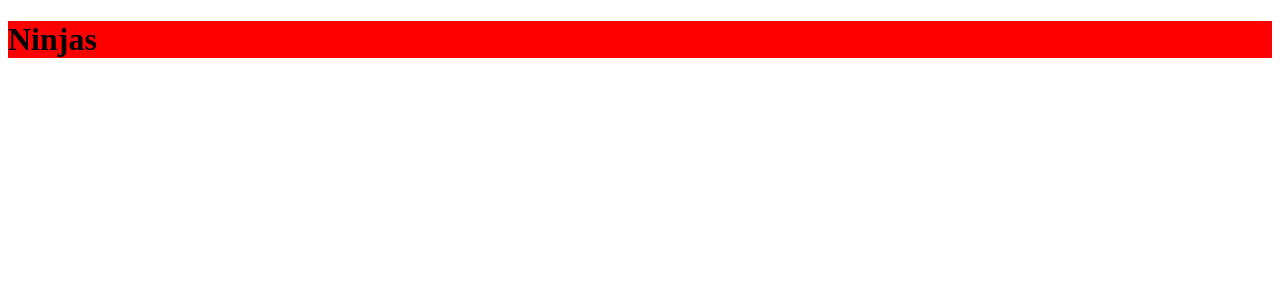
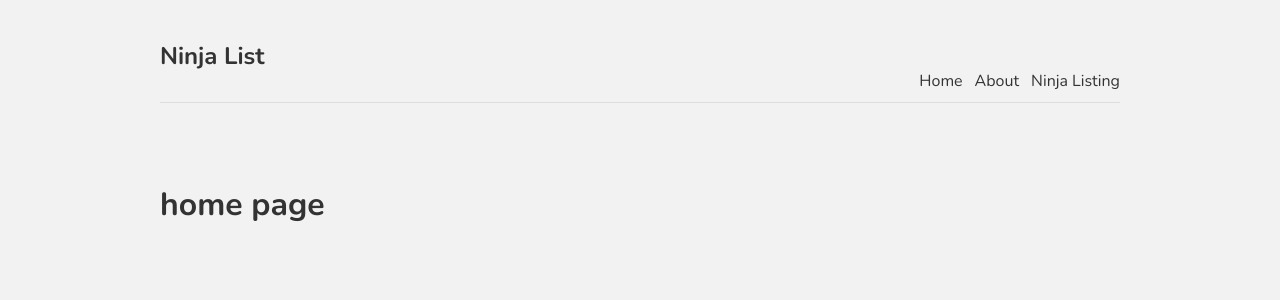
Before and after one commit to nairo-mudumane/ninjalist, a Next.js app: page / in a window 1280 px wide. Shown: the top 300 px of the page. Built offline with nearby package versions, Linux system fonts and the light colour scheme.

Commit message:
created navbar component and about page

```diff
--- /dev/null
+++ b/components/Navbar.tsx
@@ -0,0 +1,14 @@
+import Link from "next/link";
+
+export const Navbar = () => {
+    return (
+        <nav>
+            <div className="logo">
+                <h1>Ninja List</h1>
+            </div>
+            <Link href="/">Home</Link>
+            <Link href="/about">About</Link>
+            <Link href="/ninjas">Ninja Listing</Link>
+        </nav>
+    );
+};
--- a/components/RootLayout/index.tsx
+++ b/components/RootLayout/index.tsx
@@ -1,6 +1,11 @@
 import { IChildren } from "../../types";
-import styles from "../../styles/RootLayout.module.css";
+import { Navbar } from "../Navbar";
 
 export function RootLayout(props: IChildren) {
-    return <div className={styles.root}>{props.children}</div>;
+    return (
+        <div className="root">
+            <Navbar />
+            {props.children}
+        </div>
+    );
 }
--- a/components/index.ts
+++ b/components/index.ts
@@ -1 +1,2 @@
 export * from "./RootLayout";
+export * from "./Navbar";
--- /dev/null
+++ b/pages/about/index.tsx
@@ -0,0 +1,5 @@
+import React from "react";
+
+export default function About() {
+    return <div>About page</div>;
+}
--- a/pages/index.tsx
+++ b/pages/index.tsx
@@ -1,3 +1,3 @@
 export default function Home() {
-    return <h1>Ninjas</h1>;
+    return <h1>home page</h1>;
 }
--- a/styles/RootLayout.module.css
+++ /dev/null
@@ -1,3 +0,0 @@
-.root {
-    background-color: red;
-}
--- a/styles/globals.css
+++ b/styles/globals.css
@@ -1,3 +1,47 @@
+@import url("https://fonts.googleapis.com/css2?family=Nunito:wght@300;400;600;700&display=swap");
+
+body {
+    background: #f2f2f2;
+    color: #333;
+    font-family: "Nunito";
+}
+
+a {
+    color: #333;
+    text-decoration: none;
+}
+
+.root {
+    max-width: 960px;
+    margin: 0 auto;
+}
+
+nav {
+    margin: 10px auto 80px;
+    padding: 10px 0;
+    display: flex;
+    justify-content: flex-end;
+    align-items: flex-end;
+    border-bottom: 1px solid #ddd;
+}
+
+nav a {
+    margin-left: 12px;
+}
+
+nav .logo {
+    margin-right: auto;
+}
+
+footer {
+    display: block;
+    text-align: center;
+    padding: 30px 0;
+    margin-top: 60px;
+    color: #777;
+    border-top: 1px solid #eaeaea;
+}
+
 @media (prefers-color-scheme: dark) {
     html {
         color-scheme: dark;
```
